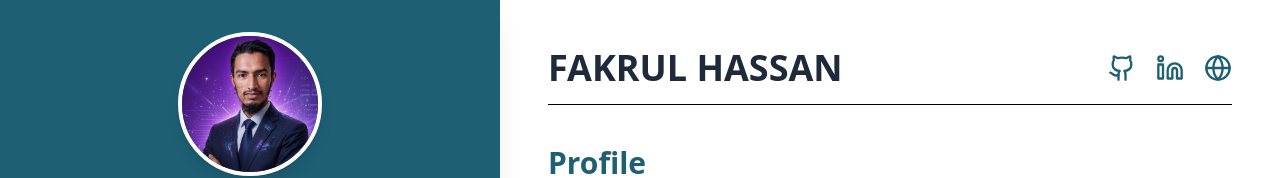
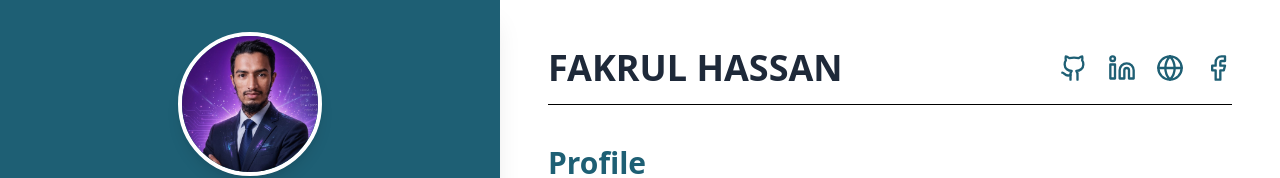
Before and after one commit to Fakrul2003/Fakhrul-portfolio, a React (Vite) app: page / in a window 1280 px wide. Shown: the top 178 px of the page. Built offline with nearby package versions, Linux system fonts and the light colour scheme.

Commit message:
Update now

```diff
--- a/src/App.jsx
+++ b/src/App.jsx
@@ -1,7 +1,7 @@
 import React from 'react';
 import { FaEnvelope, FaPhone, FaMapMarkerAlt, FaDownload, FaCheckCircle } from 'react-icons/fa';
 // Social Icons from Lucide React
-import { Github, Linkedin, Globe } from 'lucide-react';
+import { Github, Linkedin, Globe, Facebook } from 'lucide-react';
 
 const App = () => {
   // FINAL FIX: base URL ব্যবহার করে অ্যাসেট পাথ তৈরি করা হলো।
@@ -111,6 +111,9 @@ const App = () => {
             </a>
             <a href="https://fakrul2003.github.io/Fakhrul-portfolio/" target="_blank" rel="noopener noreferrer" className="hover:text-gray-600 transition transform hover:scale-110">
               <Globe className="w-7 h-7" />
+            </a>
+            <a href="https://www.facebook.com/fakrul.islam.822786" target="_blank" rel="noopener noreferrer" className="hover:text-gray-600 transition transform hover:scale-110">
+              <Facebook className="w-7 h-7" />
             </a>
           </div>
         </div>
```
